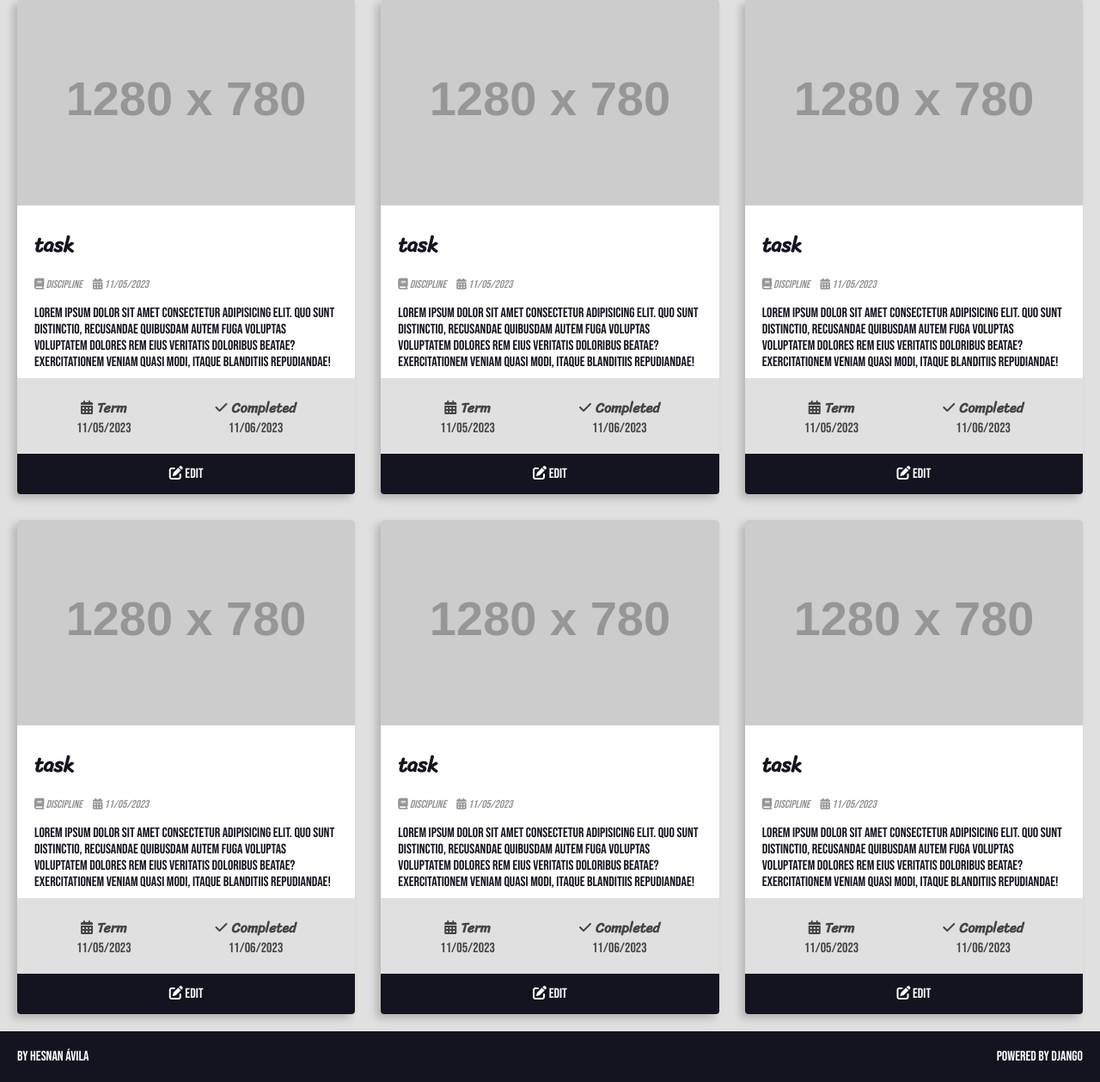
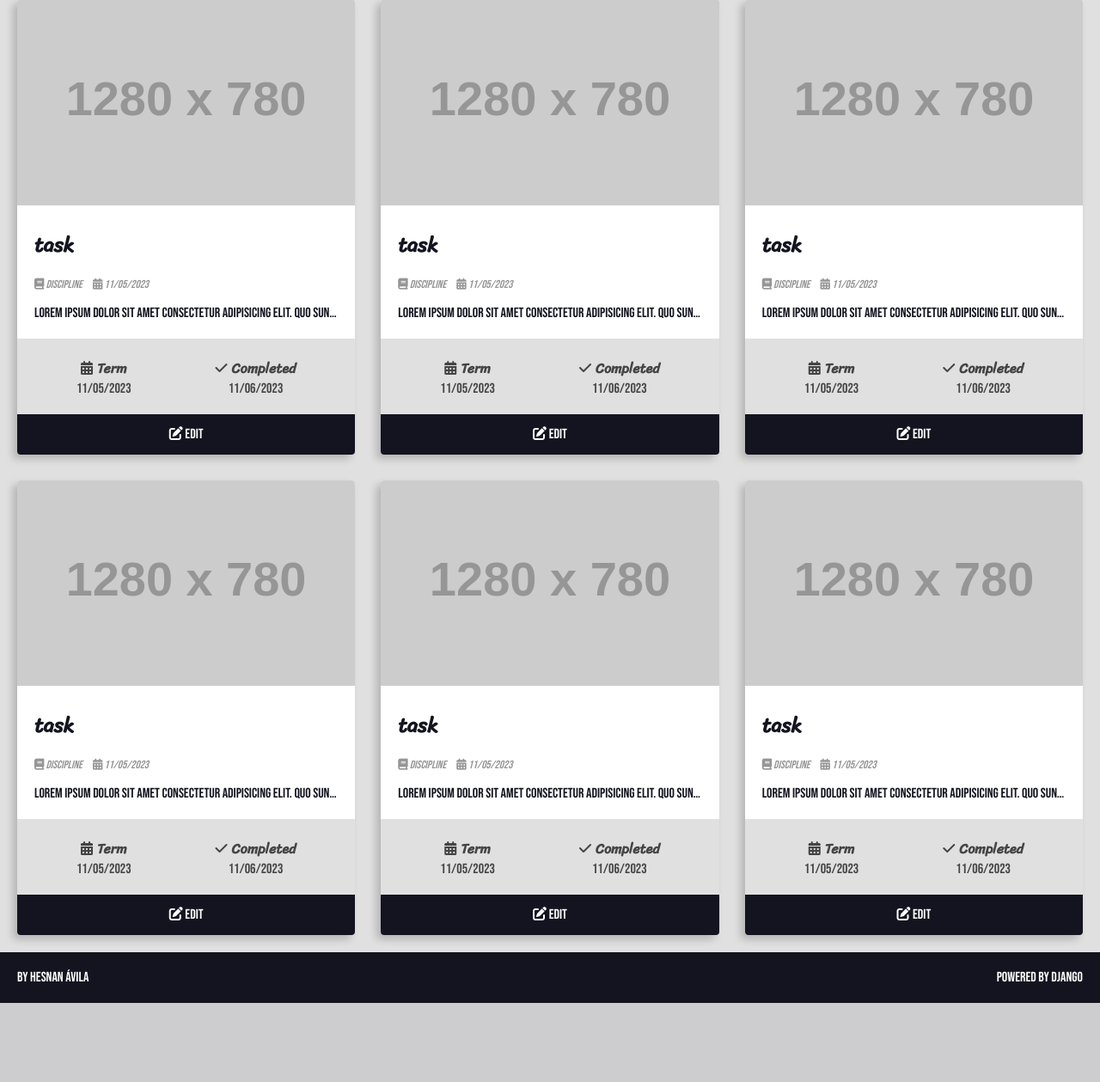
Before and after one commit to avilahesnan/manager, a Django app: page / in a window 1280 px wide. Shown: the part 174-1433 px from the top of the page at 86% size. After the commit the page ends 1341 px from the top, so only its background shows below. Run offline with Django 4.2, Linux system fonts and the light colour scheme; grey boxes labelled with a size stand in for pictures from a placeholder-image service; some libraries are stand-ins or nearby versions.

Commit message:
refactor: subject and name

```diff
--- a/base_templates/global/base.html
+++ b/base_templates/global/base.html
@@ -2,7 +2,6 @@
 <body>
     {% include 'tasks/partials/header.html' %}
     {% include 'tasks/partials/search.html' %}
-
     <main class="main-content-container">
         {% block content %}{% endblock content %}
     </main>
--- a/static/tasks/css/style.css
+++ b/static/tasks/css/style.css
@@ -163,7 +163,7 @@ h6 {
 
 .task-list-item {
     max-width: 40rem;
-    max-height: 60rem;
+    max-height: 55rem;
 }
 
 .task-list-item a {
@@ -181,6 +181,13 @@ h6 {
     padding-bottom: 1.5rem;
 }
 
+.task-name {
+    max-width: 36rem;
+    overflow: hidden;
+    text-overflow: ellipsis;
+    white-space: nowrap;
+}
+
 .task-author {
     padding: 0 var(--spacing-gutter-medium);
 }
@@ -195,8 +202,13 @@ h6 {
 .task-subject {
     padding: var(--spacing-gutter-medium);
     padding-top: 1.5rem;
-    max-height: 10rem;
+}
+
+.text-subject {
+    max-width: 36rem;
     overflow: hidden;
+    text-overflow: ellipsis;
+    white-space: nowrap;
 }
 
 .task-meta-container {
@@ -246,6 +258,20 @@ h6 {
     box-shadow: -5px 5px 10px rgba(0, 0, 0, 0.2);
 }
 
+.main-content-detail .task-name {
+    max-width: none;
+    overflow: visible;
+    text-overflow: clip;
+    white-space: normal;
+}
+
+.main-content-detail .text-subject {
+    max-width: none;
+    overflow: visible;
+    text-overflow: clip;
+    white-space: normal;
+}
+
 .task-description {
     padding: var(--spacing-gutter-medium);
 }
--- a/tasks/templates/tasks/partials/task.html
+++ b/tasks/templates/tasks/partials/task.html
@@ -17,7 +17,7 @@
     </div>
     <div class="task-subject">
         <a href="{% url 'tasks:task' 1 %}">
-            <p>
+            <p class="text-subject">
                 Lorem ipsum dolor sit amet consectetur adipisicing elit. Quo sunt distinctio, recusandae quibusdam autem
                 fuga voluptas voluptatem dolores rem eius veritatis doloribus beatae? Exercitationem veniam quasi modi,
                 itaque blanditiis repudiandae!
```
Also changed, not shown: tasks/static/tasks/css/style.css (+28 -2 lines).
